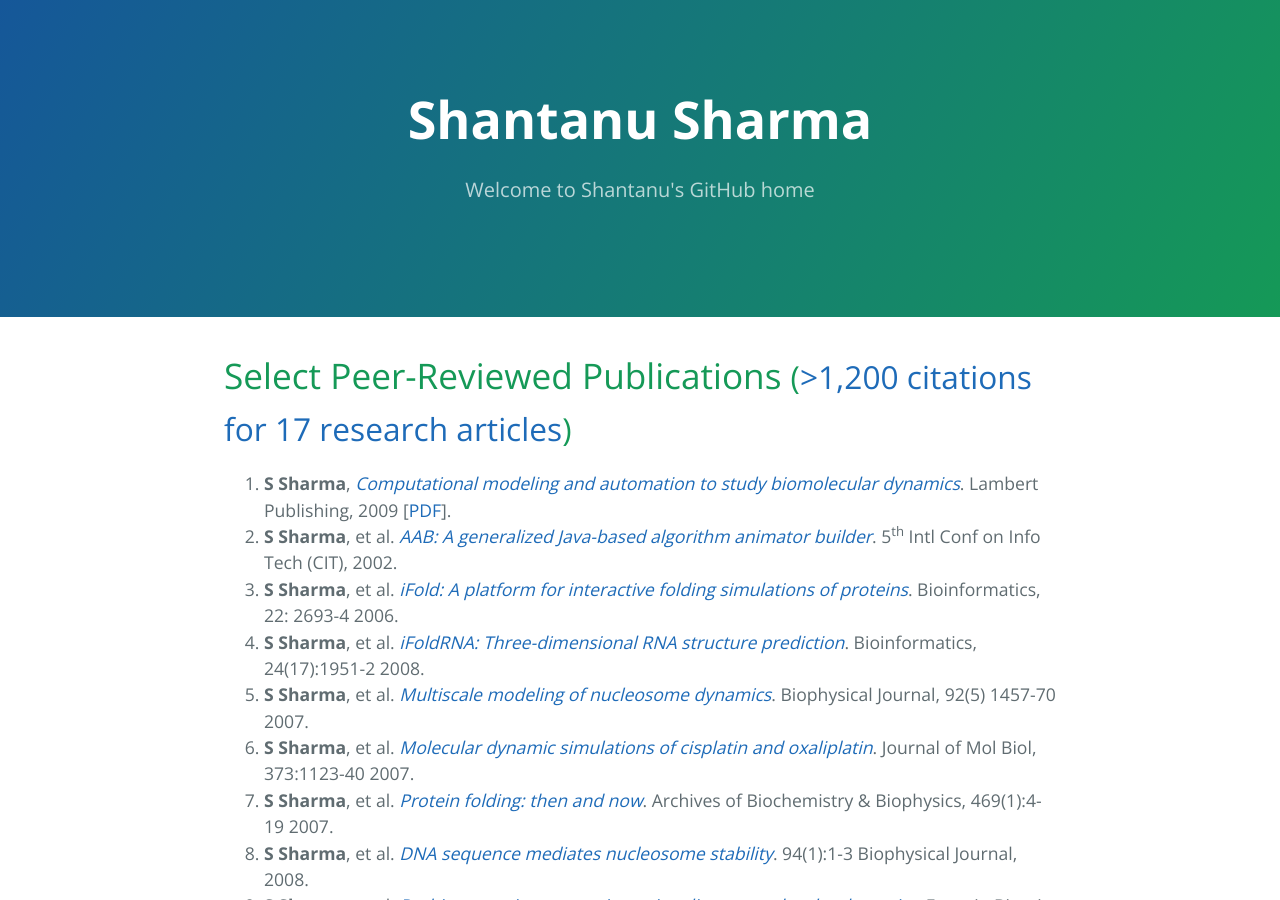
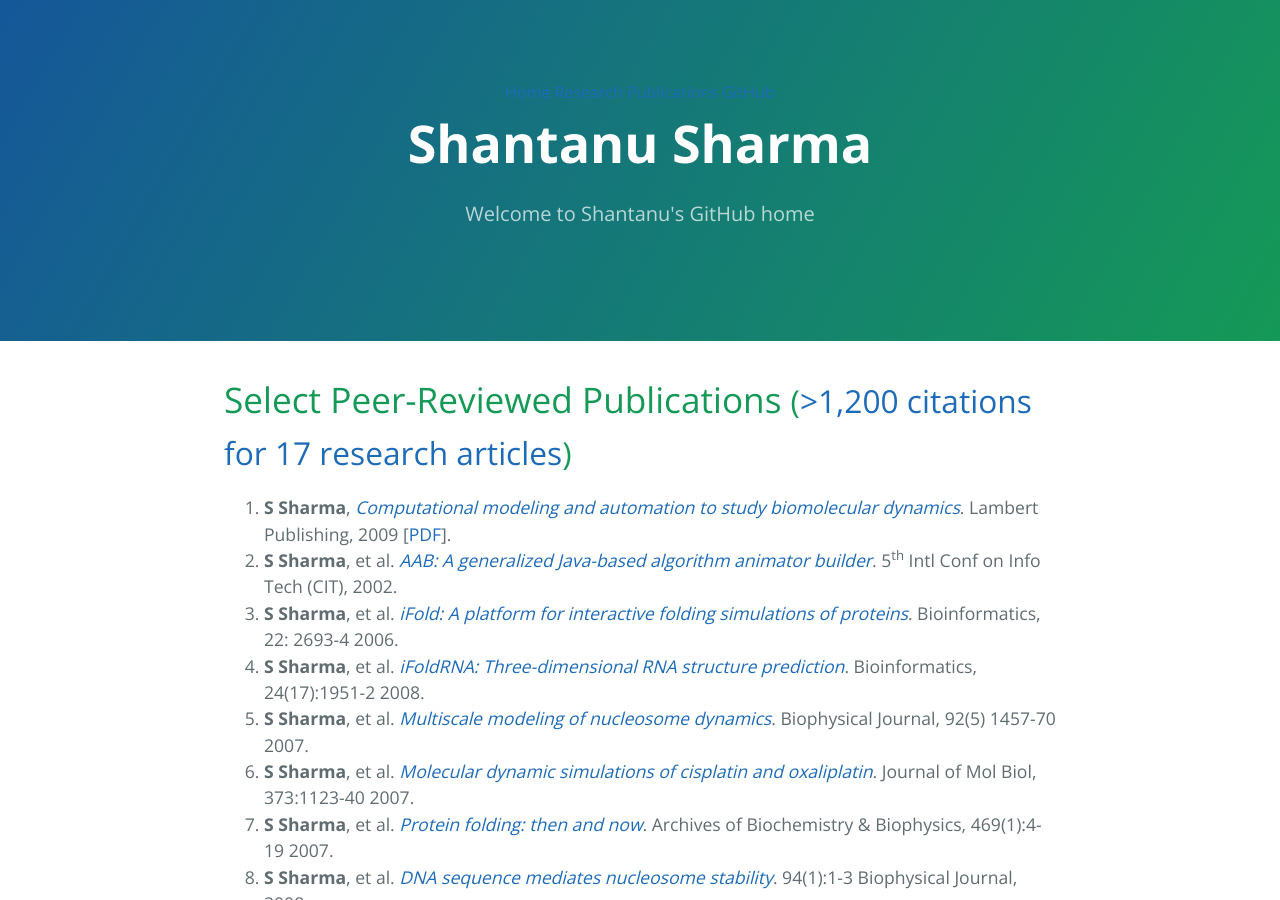
Before and after one commit to shantanusharma/shantanusharma.github.io, a Jekyll site: the page built from research-publications.html, in a window 1280 px wide and 900 px high. Built offline with Jekyll 4.4.1, drawn with Linux system fonts in a browser that asks for light colours.

Commit message:
Include favicon, navigation bar

```diff
--- a/_includes/head.html
+++ b/_includes/head.html
@@ -3,6 +3,7 @@
   <title>{{ site.title }}</title>
   <meta name="viewport" content="width=device-width, initial-scale=1">
   <meta name="theme-color" content="#157878">
+  <link rel="icon" type="image/x-icon" href="{{ site.baseurl }}/favicon.ico">
   <link rel="stylesheet" href="{{ site.baseurl }}/css/normalize.css">
   <link href='https://fonts.googleapis.com/css?family=Open+Sans:400,700' rel='stylesheet' type='text/css'>
   <link rel="stylesheet" href="{{ site.baseurl }}/css/cayman.css">
--- a/_includes/page-header.html
+++ b/_includes/page-header.html
@@ -1,4 +1,9 @@
 <section class="page-header">
+  <nav class="top-menu">
+    <a href="{{ site.baseurl }}/" class="menu-link">Home</a>
+    <a href="{{ site.baseurl }}/research-publications.html" class="menu-link">Research Publications</a>
+    <a href="https://github.com/shantanusharma" class="menu-link" target="_blank" rel="noopener noreferrer">GitHub</a>
+  </nav>
   <h1 class="project-name">{{ site.title }}</h1>
   <h2 class="project-tagline">{{ site.tagline }}</h2>
-  </section>
+</section>
```
